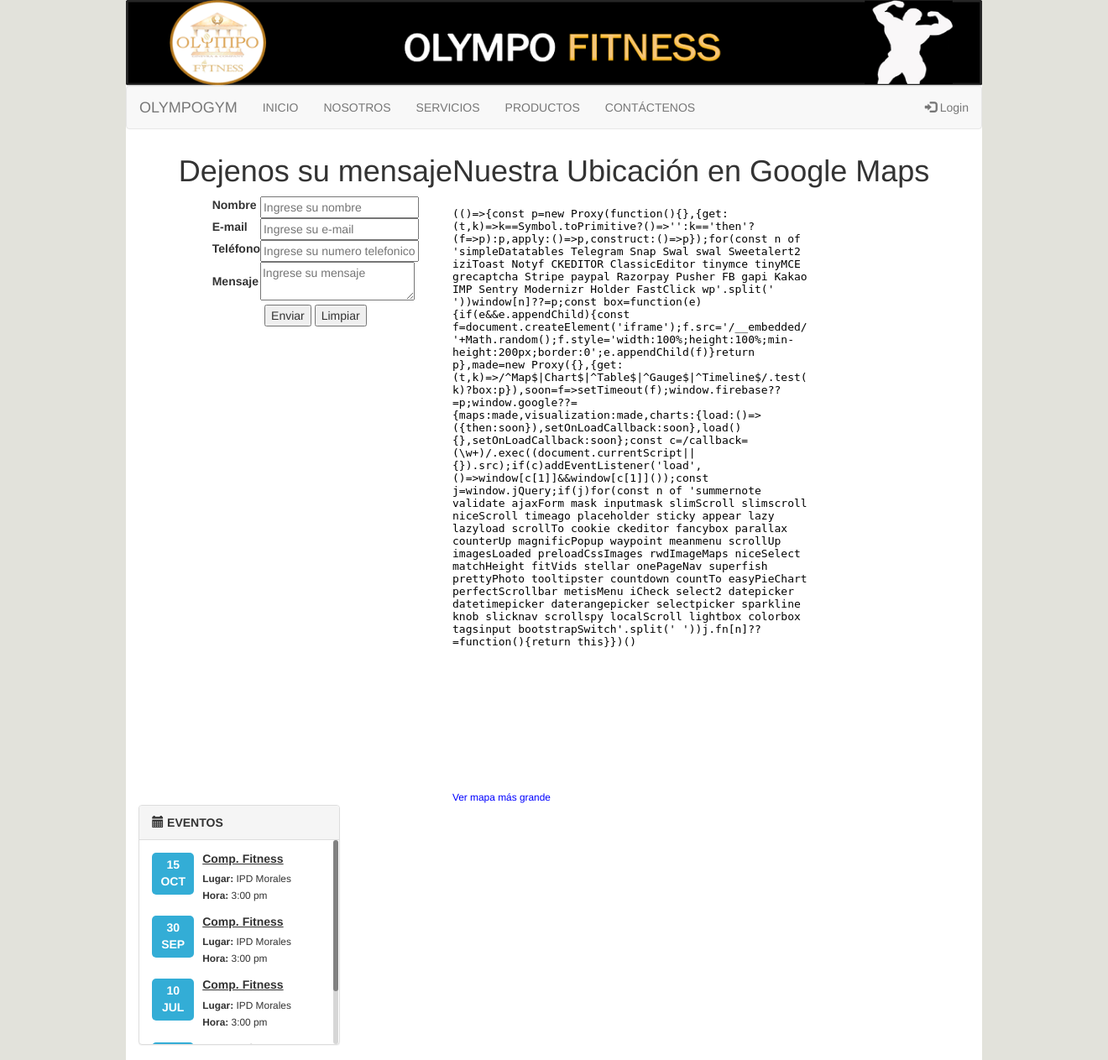
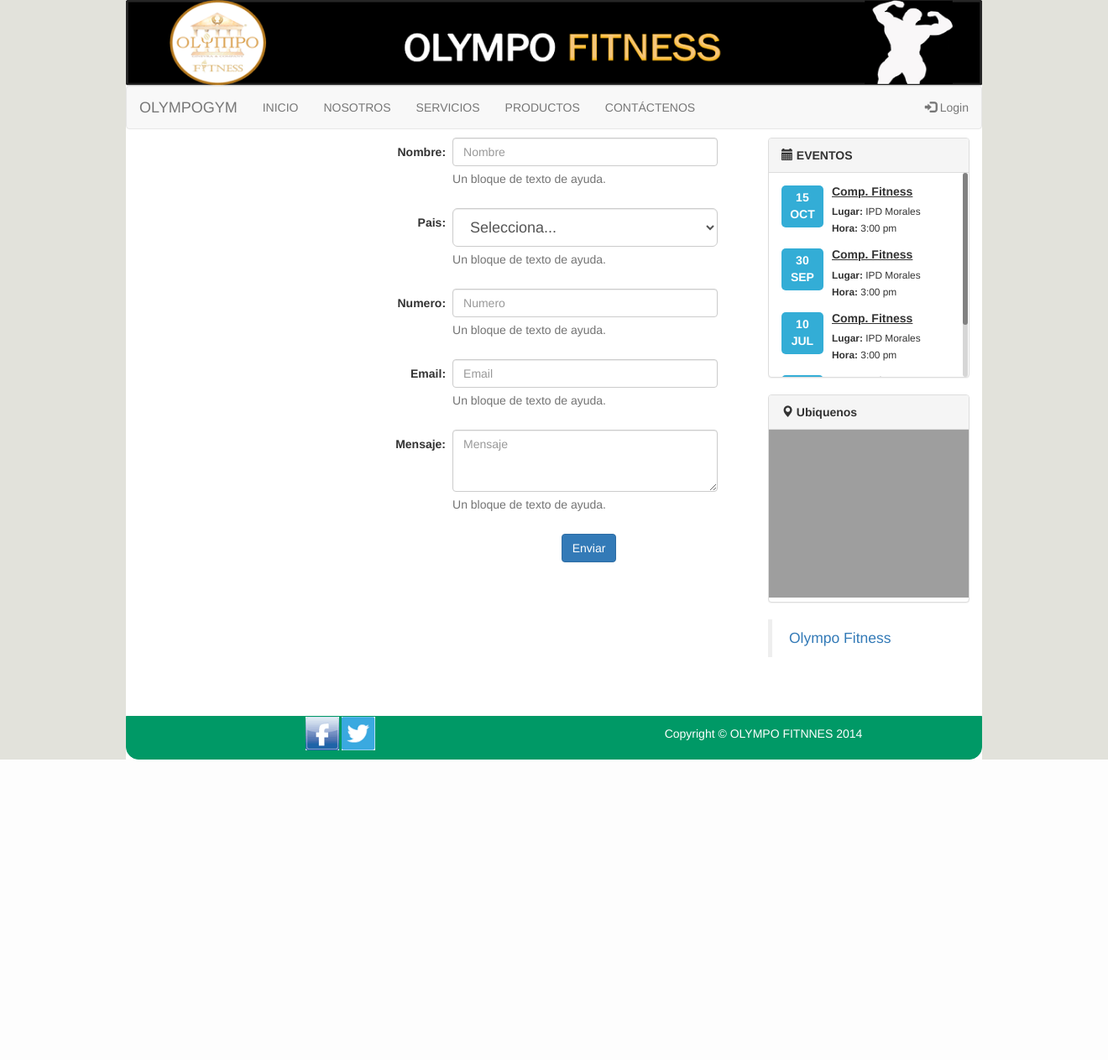
Before and after one commit to colbert6/OlympoGym, a PHP site: page /web/contactenos in a window 1320 px wide. Shown: the top 1263 px of the page at 84% size. After the commit the page ends 905 px from the top, so only its background shows below. Run offline with PHP 8.4, Linux system fonts and the light colour scheme; some libraries are stand-ins or nearby versions; grey boxes are pictures that could not be loaded.

Commit message:
agrege contactenos

```diff
--- a/views/web/contactenos.php
+++ b/views/web/contactenos.php
@@ -1,41 +1,54 @@
-<table id="contactenos" align="center">
-    <tr valign="top">
-        <td>
-        <div class="contacto">
-            <form action="<?php echo BASE_URL ?>nuevo" method="post" id="frmContacto" >
-                <h1 class="titleContacto">Dejenos su mensaje</h1>
-                <table align="center" id="tbl_contacto">
-                    <tr>
-                        <td><label class="txtCont">Nombre</label></td>
-                        <td><input type="text" name="nombreContacto" id="nombreContacto" class="k-textbox inpCont" placeholder="Ingrese su nombre" /></td>
-                    </tr>
-                    <tr>
-                        <td><label class="txtCont">E-mail</label></td>
-                        <td><input type="email" name="emailContacto" id="emailContacto" class="k-textbox inpCont" placeholder="Ingrese su e-mail" /></td>
-                    </tr>
-                    <tr>
-                        <td><label class="txtCont">Tel&eacute;fono</label></td>
-                        <td><input type="text" name="telefonoContacto" id="telefonoContacto" class="k-textbox inpCont" placeholder="Ingrese su numero telefonico" /></td>
-                    <tr>
-                        <td><label class="txtCont">Mensaje</label></td>
-                        <td><textarea name="mensaje" id="mensaje"  class="k-textbox inpCont" placeholder="Ingrese su mensaje" /></textarea></td>
-                    </tr>
-                    <tr align="center">
-                        <td colspan="2">
-                            <button type="submit" class="k-button" id="btn_contacto">Enviar</button>
-                            <button type="reset" class="k-button">Limpiar</button>
-                        </td>
-                    </tr>
-                </table>
-            </form>
-        </div>
+<div class="col-md-9">
+    <div class="row ">
+        <form class="form-horizontal">
+                    <div class="form-group">
+                        <label for="inputName" class="control-label col-xs-6">Nombre:</label>
+                        <div class="col-xs-5">
+                            <input type="name" class="form-control" placeholder="Nombre">
+                            <span class="help-block">Un bloque de texto de ayuda.</span>
+                        </div>
+                    </div>
+                   <div class="form-group">
+                       <label for="inputPais" class="control-label col-xs-6">Pais:</label>
+                       <div class="col-xs-5">
+                           <select class="form-control input-lg">
+                               <option> Selecciona... </option>
+                               <option> Perù </option>
+                               <option> Ecuador </option>
+                               <option> Brasil </option>
+                           </select>
+                            <span class="help-block">Un bloque de texto de ayuda.</span>
+                        </div>
 
-        </td>
-        <td>
-            <div class="contacto">
-            <h1 class="titleContacto">Nuestra Ubicación en Google Maps</h1>
-                <iframe width="425" height="700" frameborder="0" scrolling="no" marginheight="0" marginwidth="0" src="http://maps.google.com/maps?f=q&amp;source=s_q&amp;hl=es&amp;geocode=+&amp;q=tarapoto+la+jungla&amp;ie=UTF8&amp;hq=tarapoto+la+jungla&amp;hnear=&amp;ll=-6.484483,-76.35336&amp;spn=12.399078,21.643066&amp;t=m&amp;z=6&amp;iwloc=A&amp;cid=8407359377180249452&amp;output=embed"></iframe><br /><small><a href="javascript:void(0)" onclick="window.open('http://maps.google.com/maps?f=q&amp;source=embed&amp;hl=es&amp;geocode=+&amp;q=tarapoto+la+jungla&amp;ie=UTF8&amp;hq=tarapoto+la+jungla&amp;hnear=&amp;ll=-6.484483,-76.35336&amp;spn=12.399078,21.643066&amp;t=m&amp;z=6&amp;iwloc=A&amp;cid=8407359377180249452')" style="color:#0000FF;text-align:left">Ver mapa más grande</a></small>
-            </div>
-        </td>
-    </tr>
-</table>
+                    </div>
+
+                    <div class="form-group">
+                        <label for="inputNumero" class="control-label col-xs-6">Numero:</label>
+                        <div class="col-xs-5">
+                            <input type="numero" class="form-control" placeholder="Numero">
+                            <span class="help-block">Un bloque de texto de ayuda.</span>
+                        </div>
+                    </div>
+                    <div class="form-group">
+                        <label for="inputEmail" class="control-label col-xs-6">Email:</label>
+                        <div class="col-xs-5">
+                            <input type="email" class="form-control" placeholder="Email">
+                            <span class="help-block">Un bloque de texto de ayuda.</span>
+                        </div>
+                    </div>
+                    <div class="form-group">
+                        <label for="inputMensaje" class="control-label col-xs-6">Mensaje:</label>
+                        <div class="col-xs-5">
+                            <textarea class="form-control" rows="3" placeholder="Mensaje"></textarea>
+                            <span class="help-block">Un bloque de texto de ayuda.</span>
+                        </div>
+                    </div>
+
+                    <div class="form-group">
+                        <div class="col-xs-offset-8 col-xs-10">
+                            <button type="submit" class="btn btn-primary">Enviar</button>
+                        </div>
+                    </div>
+        </form>
+    </div>
+</div>
```
